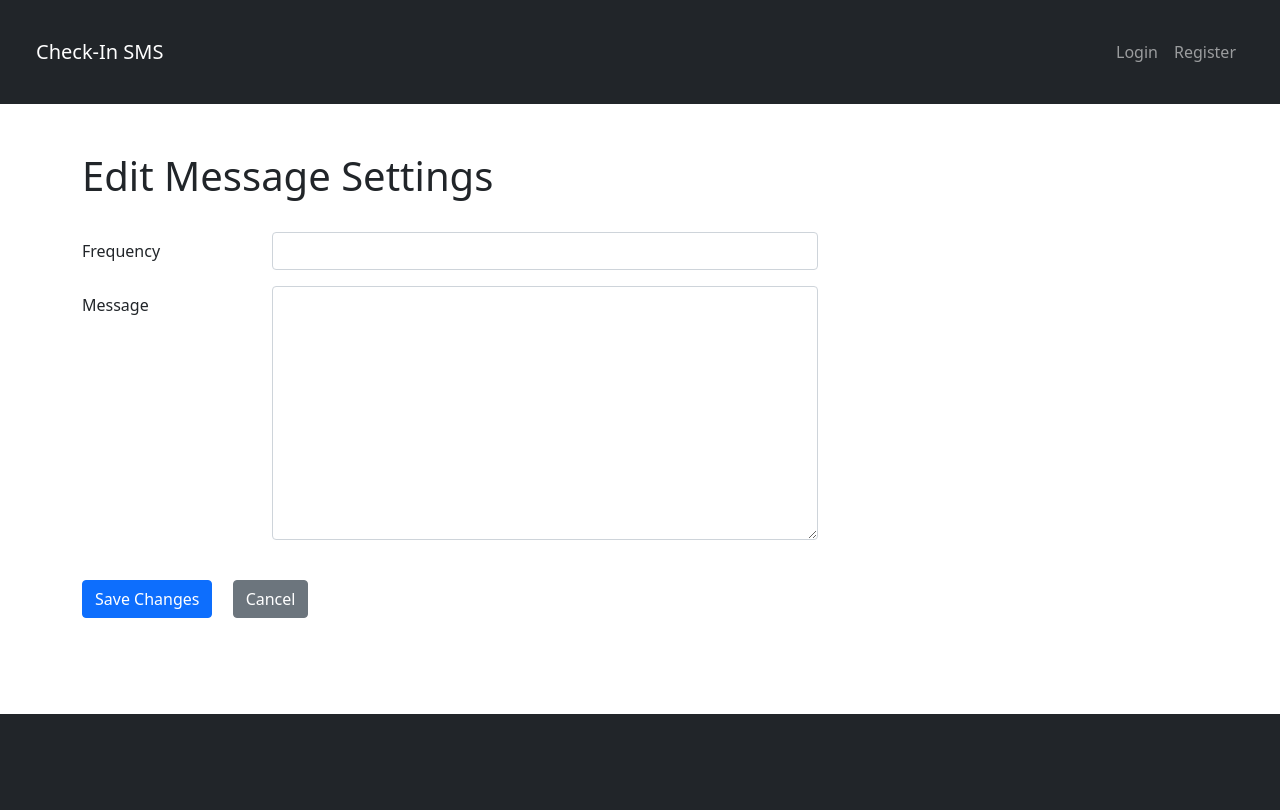
After one commit to N8Brown/checkin_sms, a Django app: template text/templates/text/edit_message.html in a window 1280 px wide. The commit adds this page. Run offline with Django 3.2, Linux system fonts and the light colour scheme; the template is opened without the code that fills it: values that come from a table or form of the project are taken from there, others are empty; some libraries are stand-ins or nearby versions.

Commit message:
Add message settings to dashboard, edit message settings template, update views.py and forms.py

```diff
--- a/text/forms.py
+++ b/text/forms.py
@@ -44,6 +44,19 @@ class UserEditUserForm(UserChangeForm):
         fields = ('first_name', 'last_name', 'email',)
 
 
+class UserEditMessageForm(forms.ModelForm):
+    message_frequency = forms.IntegerField(widget=forms.NumberInput(attrs={'class':'form-control',}), label='')
+    message = forms.Field(widget=forms.Textarea(attrs={'class':'form-control',}), label='')
+
+    class Meta:
+        model = UserProfile
+        fields = ('message_frequency', 'message',)
+
+    # def clean_message_frequency(self):
+    #     message_frequency = self.cleaned_data['message_frequency']
+    #     return int(message_frequency)
+
+
 class UserAddPhoneForm(forms.ModelForm):
     class Meta:
         model = UserProfile
--- a/text/models.py
+++ b/text/models.py
@@ -11,6 +11,7 @@ class UserProfile(models.Model):
     message_frequency = models.IntegerField(default=1)
     message_count = models.IntegerField(default=0)
     message_limit = models.IntegerField(default=1000)
+    message = models.TextField(blank=True)
 
     def __str__(self):
         return self.user.username
--- /dev/null
+++ b/text/templates/text/edit_message.html
@@ -0,0 +1,31 @@
+{% extends 'text/base.html' %}
+{% load static %}
+
+{% block content %}
+
+<section class="mb-5">
+    <h1 class="pb-4">Edit Message Settings</h1>
+    <form action="{% url 'user_edit_message' %}" method="POST">
+        {% csrf_token %}
+        <div class="row mb-3">
+            <label for="message_frequency" class="col-sm-2 col-form-label">Frequency</label>
+            <div class="col-sm-10 col-md-6">
+                {{ form.message_frequency }}
+            </div>
+        </div>
+        <div class="row mb-3">
+            <label for="message" class="col-sm-2 col-form-label">Message</label>
+            <div class="col-sm-10 col-md-6">
+                {{ form.message }}
+            </div>
+        </div>
+
+        <input class="btn btn-primary mt-4 me-3" type="submit" value="Save Changes">
+        <input class="btn btn-secondary mt-4" type="submit" value="Cancel" formaction="{% url 'user_dashboard' %}">
+    </form>
+</section>
+
+
+
+
+{% endblock %}
--- a/text/templates/text/edit_user.html
+++ b/text/templates/text/edit_user.html
@@ -30,7 +30,4 @@
     </form>
 </section>
 
-
-
-
 {% endblock %}
--- a/text/urls.py
+++ b/text/urls.py
@@ -10,6 +10,7 @@ urlpatterns = [
     path('logout/', views.user_logout, name='user_logout'),
     path('dashboard/', views.user_dashboard, name='user_dashboard'),
     path('user/', views.user_edit_user, name='user_edit_user'),
+    path('message/', views.user_edit_message, name='user_edit_message'),
     path('search_phone/', views.user_search_phone, name='user_search_phone'),
     path('add_phone/', views.user_add_phone, name='user_add_phone'),
     path('delete_client/<client_id>', views.user_delete_client, name='user_delete_client'),
```
Also changed, not shown: text/templates/text/dashboard.html (+20 -2 lines), text/views.py (+23 -1 lines), text/migrations/0014_userprofile_message.py (added).
